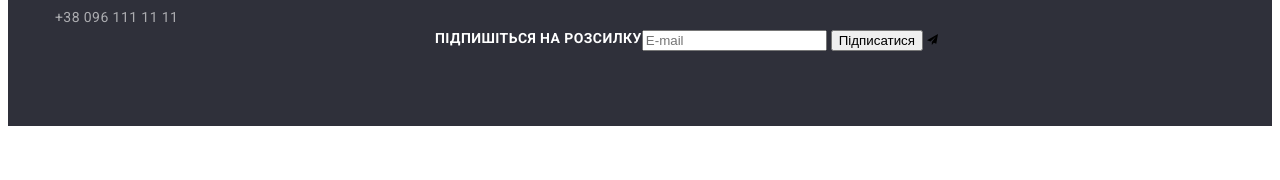
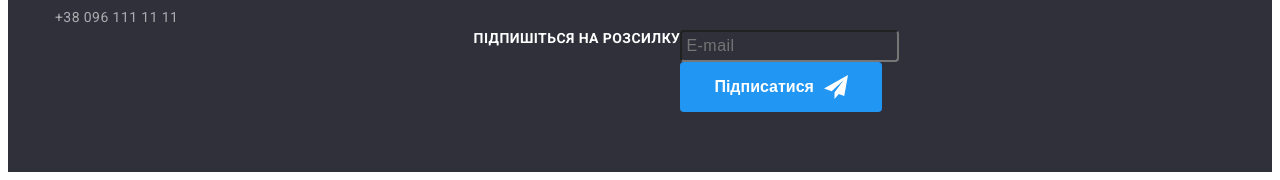
Before and after one commit to HannaGolovashkina/goit-markup-hw-06, a plain HTML site: page index.html in a window 1280 px wide. Shown: the part 2856-3036 px from the top of the page. Before the commit the page ends 2990 px from the top, so only its background shows below. Drawn offline with Linux system fonts and the light colour scheme.

Commit message:
footer-btn

```diff
--- a/css/styles.css
+++ b/css/styles.css
@@ -609,12 +609,69 @@ section {
   justify-content: center;
   gap: 10px;
 }
+.footer-btn{
+  display: flex;
+  align-items: center;
+  justify-content: center;
+  font-weight: 700;
+  font-size: 16px;
+  line-height: calc(30 / 16);
+  text-align: center;
+  min-width: 200px;
+  height: 50px;
+  border-radius: 4px;
+  border-color: transparent;
+  padding: 10px 32px;
+  box-sizing: border-box;
+  color: var(--title-color);
+  background: var(--axent-color);
+
+  transition: background-color 250ms cubic-bezier(0.4, 0, 0.2, 1),
+    box-shadow 250ms cubic-bezier(0.4, 0, 0.2, 1);
+
+}
+
+.footer-btn:hover,
+.footer-btn:focus{
+  background-color: #188ce8;
+  box-shadow: 0px 4px 4px 0px rgba(0, 0, 0, 0.25);
+
+}
+.btn-svg{
+  fill: currentColor;
+  margin-left: 10px;
+}
+
+.footer-label{
+  font-weight: 700;
+  font-size: 14px;
+  line-height: calc(16 / 14);
+  letter-spacing: 0.03em;
+  text-transform: uppercase;
+  color: var(--title-color);
+  margin-bottom: 20px;
+}
+
+input{
+  font-family: 'Roboto' sans-serif;
+  font-style: normal;
+  font-size: 16px;
+  line-height: 1.25;
+  display: flex;
+  align-items: center;
+  letter-spacing: 0.03em;
+  border-radius: 4px;
+  padding: 4px;
+  background-color: #2F303A;
+  color: rgba(255, 255, 255, 0.6);
+}
+
 .email-label{
   width: 358px;
   height: 50px;
-  background-color: #2F303A;
-;
+  border: 1px #2F303A;
 }
+
 /* ------modal---------- */
 .backdrop {
   position: fixed;
--- a/index.html
+++ b/index.html
@@ -455,7 +455,7 @@
         </div>
       </div>
       <div class="footer-mailing">
-        <p class="footer-hed">Підпишіться на розсилку</p>
+        <p class="footer-label">Підпишіться на розсилку</p>
         <form action="#" class="footer-form">
           <div class="footer-field">
             <label for="user-email" class="email-label"></label>
@@ -468,12 +468,12 @@
               title=""
               id="email-label"
             />
-            <span class="btn-send">
-              <button type="submit" class="footer-btn">Підписатися</button>
-              <svg class="" width="11" height="11">
+            <button type="submit" class="footer-btn">
+              Підписатися
+              <svg class="btn-svg" width="24" height="24">
                 <use href="./images/icons.svg#icon-icon-send"></use>
               </svg>
-            </span>
+            </button>
           </div>
         </form>
       </div>
```
